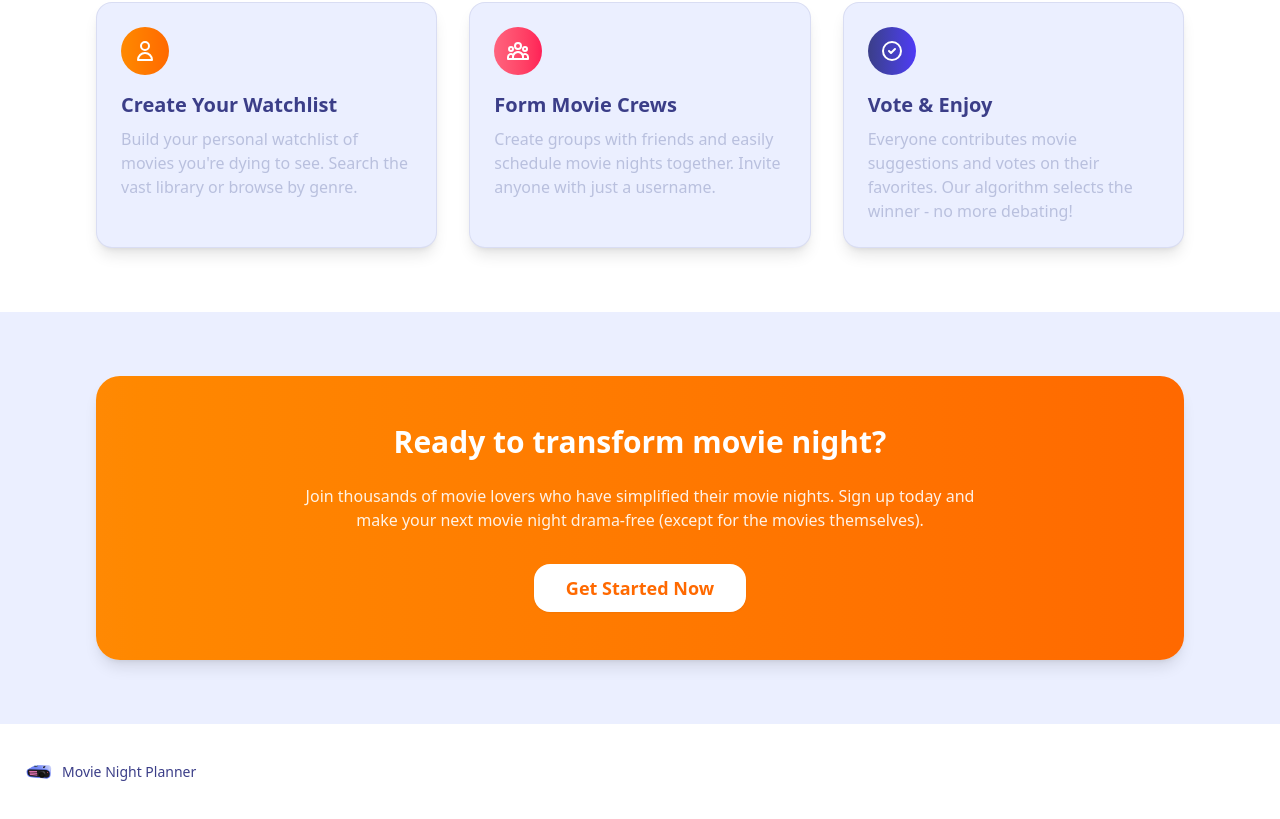
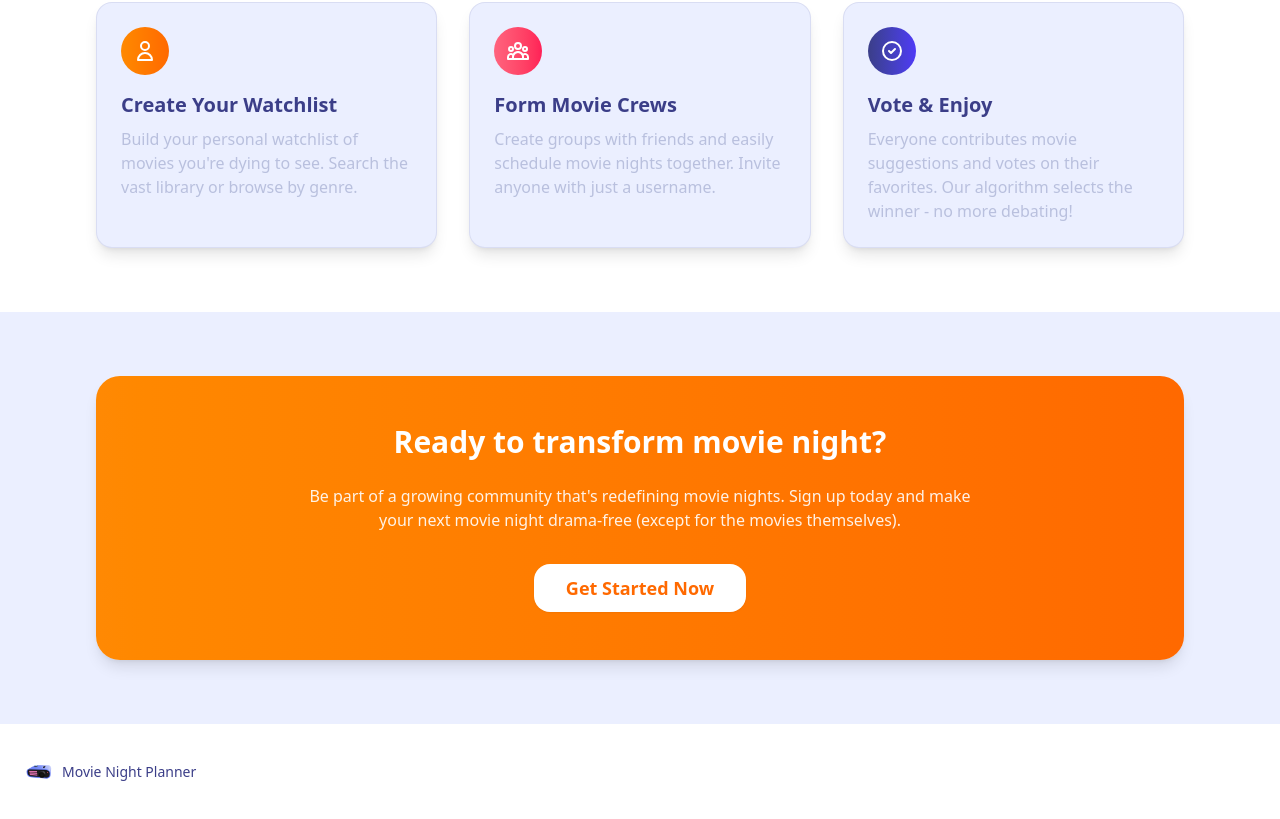
Before and after one commit to minnaheim/group_19_client, a Next.js app: page / in a window 1280 px wide. Shown: the part 731-1550 px from the top of the page. Built offline with nearby package versions, Linux system fonts and the light colour scheme.

Commit message:
text Update page.tsx

```diff
--- a/src/app/page.tsx
+++ b/src/app/page.tsx
@@ -236,8 +236,7 @@ const LandingPage = () => {
             Ready to transform movie night?
           </h3>
           <p className="text-white/90 max-w-2xl mx-auto mb-8">
-            Join thousands of movie lovers who have simplified their movie
-            nights. Sign up today and make your next movie night drama-free
+            Be part of a growing community that's redefining movie nights. Sign up today and make your next movie night drama-free
             (except for the movies themselves).
           </p>
           <Button
```
